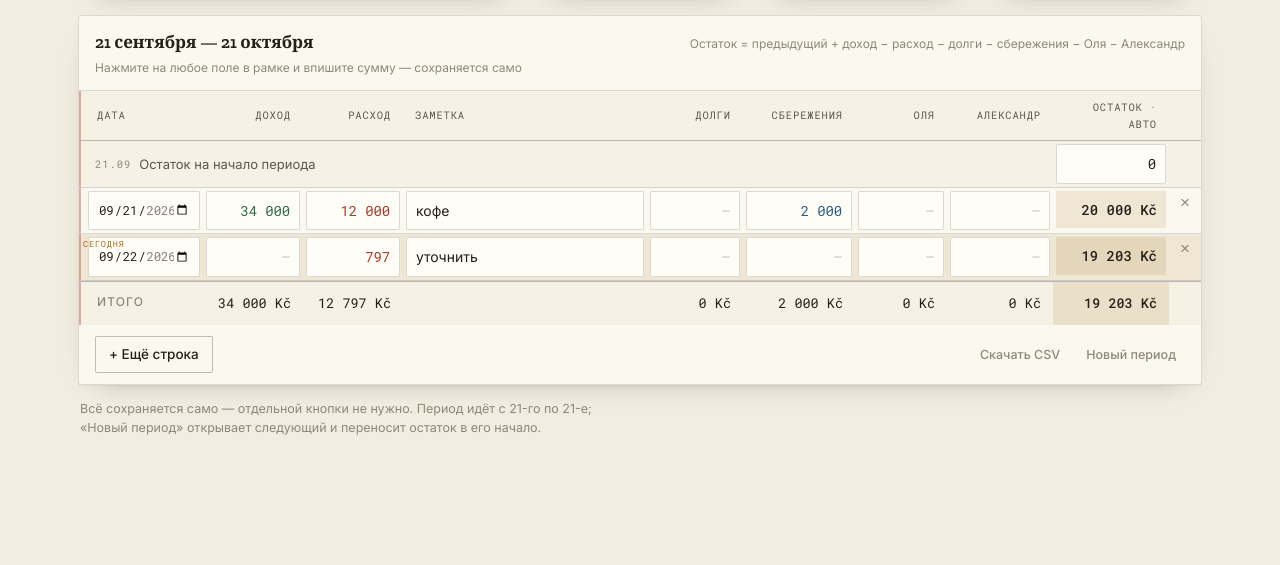
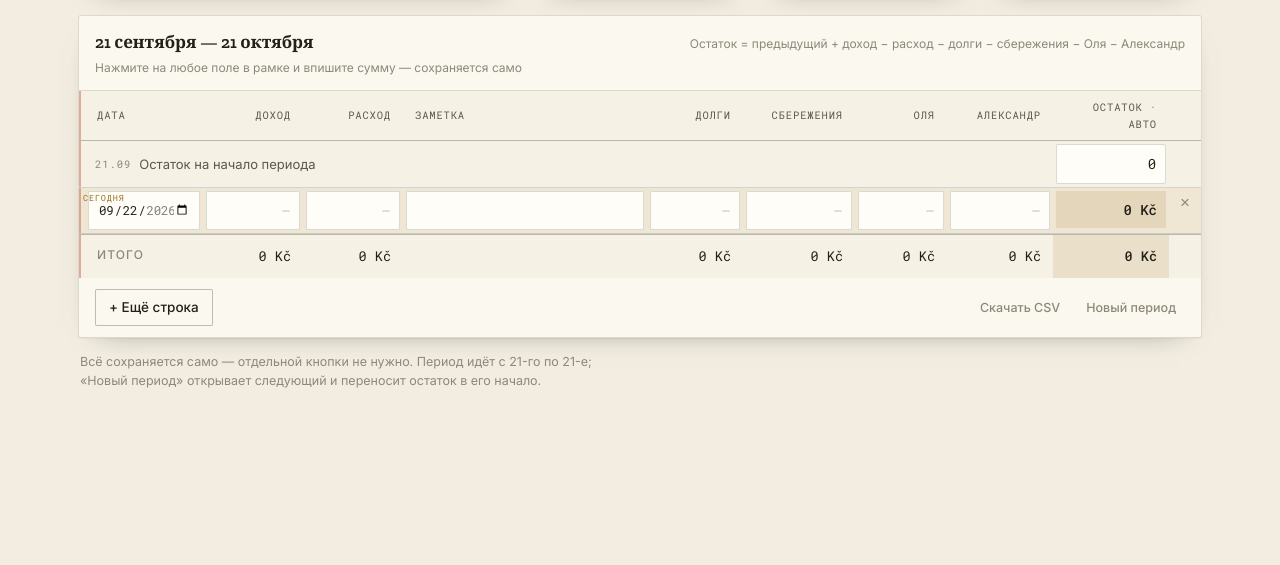
Before and after one commit to taksakalidi-hash/landing-horeca, a plain HTML site: page uchet.html in a window 1280 px wide. Shown: the part 235-800 px from the top of the page. Drawn offline with nearby package versions, Linux system fonts and the light colour scheme.

Commit message:
Пустая таблица: только категории, без данных
- убраны все примерные цифры и заметки из стартового состояния
- таблица открывается с одной пустой строкой на сегодня
- период 21 → 21 теперь считается от текущей даты, а не задан жёстко

Co-Authored-By: Claude Opus 5 <noreply@anthropic.com>
Claude-Session: https://claude.ai/code/session_016X441SB5sRHJRqkimBmEUZ

```diff
--- a/uchet.html
+++ b/uchet.html
@@ -326,17 +326,23 @@ function esc(s){
 }
 function today(){ return iso(new Date()); }
 
+function blankRow(pid, date){
+  return { id:uid("r"), pid:pid, date:date, income:null, expense:null, note:"",
+           debts:null, savings:null, olya:null, alex:null };
+}
+/* текущий период 21 → 21 от сегодняшней даты */
+function currentStart(){
+  var n = new Date();
+  var y = n.getFullYear(), m = n.getMonth();
+  if(n.getDate() < 21){ m -= 1; if(m < 0){ m = 11; y -= 1; } }
+  return y + "-" + pad(m + 1) + "-21";
+}
 function defaultState(){
-  var from = "2026-09-21", pid = uid("p");
+  var from = currentStart(), pid = uid("p");
   return {
     v:2, activeId:pid,
     periods:[{ id:pid, from:from, to:addMonths(from,1), opening:0 }],
-    entries:[
-      { id:uid("r"), pid:pid, date:"2026-09-21", income:34000, expense:12000, note:"кофе",
-        debts:null, savings:2000, olya:null, alex:null },
-      { id:uid("r"), pid:pid, date:"2026-09-22", income:null, expense:797, note:"уточнить",
-        debts:null, savings:null, olya:null, alex:null }
-    ]
+    entries:[ blankRow(pid, today()) ]
   };
 }
 
@@ -633,9 +639,7 @@ document.getElementById("exportBtn").addEventListener("click", exportCSV);
 
 /* ---------- действия ---------- */
 function newRow(date){
-  var p = activePeriod();
-  var e = { id:uid("r"), pid:p.id, date:date, income:null, expense:null, note:"",
-            debts:null, savings:null, olya:null, alex:null };
+  var e = blankRow(activePeriod().id, date);
   state.entries.push(e);
   return e;
 }
```
